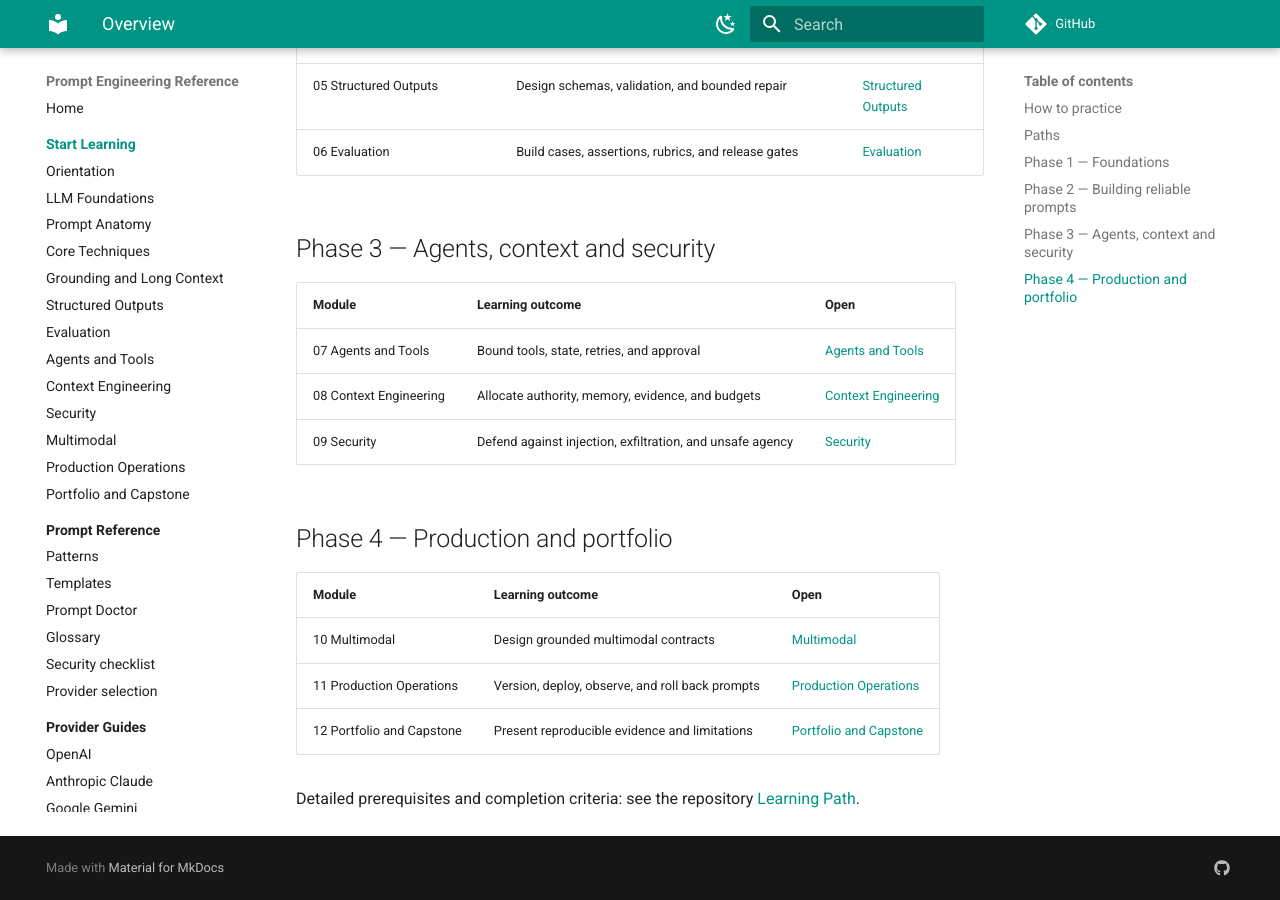
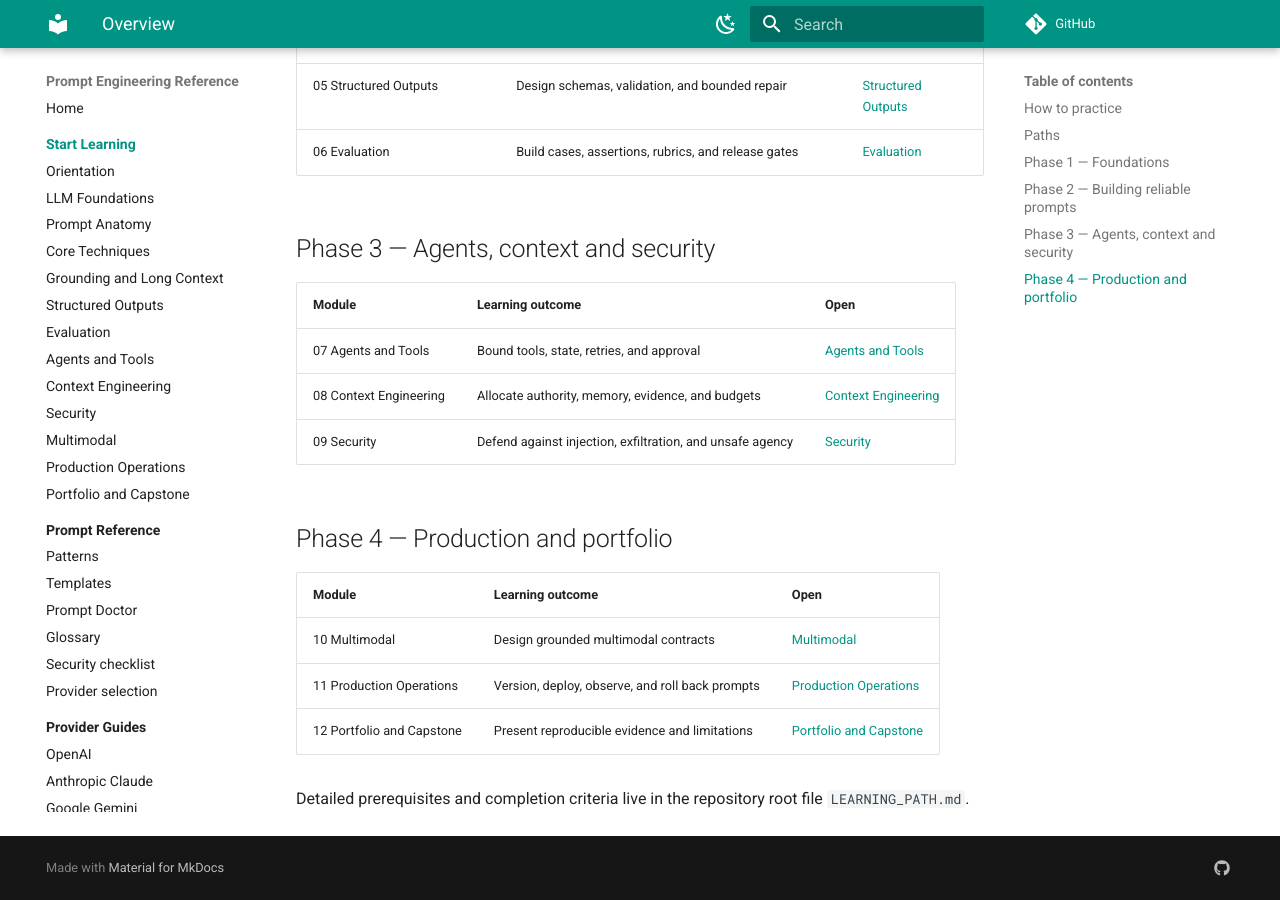
Before and after one commit to MertGedik35/prompt-engineering-reference, an MkDocs documentation site: the page built from docs/learn/index.md, in a window 1280 px wide and 900 px high, scrolled down 1264 px. Built offline with MkDocs 1.6.1 and Material for MkDocs 9.7.7, drawn with Linux system fonts in a browser that asks for light colours; comment, search, counter and statistics services are not loaded.

Commit message:
Fix broken LEARNING_PATH GitHub HEAD link in learn hub
Replace the docs/learn index blob/HEAD URL that returned 404 in External Links CI with a repository-path reference.

Co-authored-by: Cursor <cursoragent@cursor.com>

```diff
--- a/docs/learn/index.md
+++ b/docs/learn/index.md
@@ -55,5 +55,4 @@ exercise pass conditions, at least 6 of 8 quiz questions, and an honest checklis
 | 11 Production Operations | Version, deploy, observe, and roll back prompts | [Production Operations](production-operations.md) |
 | 12 Portfolio and Capstone | Present reproducible evidence and limitations | [Portfolio and Capstone](portfolio-capstone.md) |
 
-Detailed prerequisites and completion criteria: see the repository
-[Learning Path](https://github.com/MertGedik35/prompt-engineering-reference/blob/HEAD/LEARNING_PATH.md).
+Detailed prerequisites and completion criteria live in the repository root file `LEARNING_PATH.md`.
```
